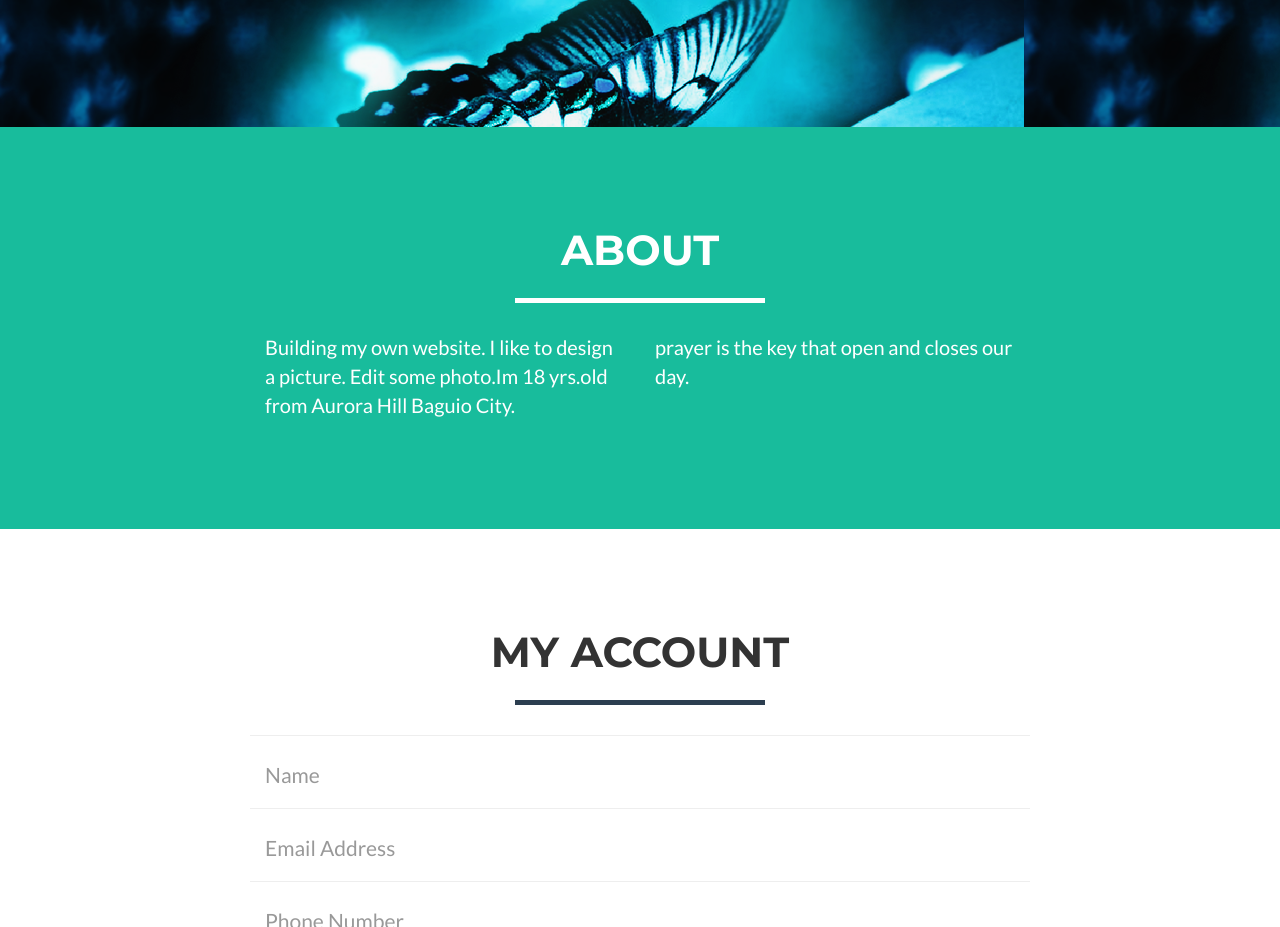
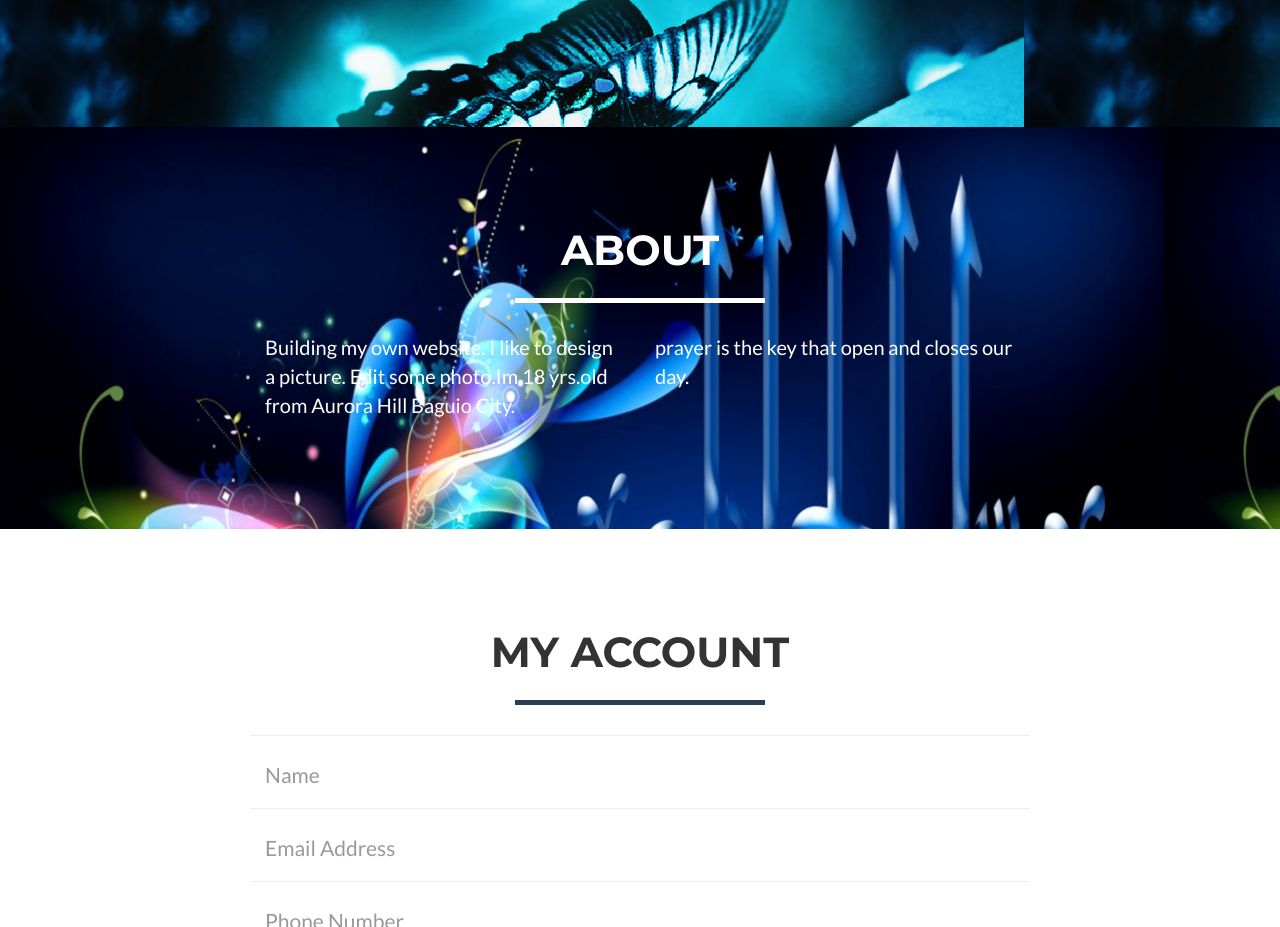
Before and after one commit to jellyrosetolosa/jellyrosetolosa.github.io, a website: page index.html in a window 1280 px wide. Shown: the part 1723-2650 px from the top of the page. Drawn offline with nearby package versions, Linux system fonts and the light colour scheme.

Commit message:
Update index.html

```diff
--- a/index.html
+++ b/index.html
@@ -180,7 +180,7 @@
     </section>
 
     <!-- About Section -->
-    <section class="success" id="about">
+    <section class="success" id="about" style="background-image: url('img/bismillah-3d-flower-wallpaper-hd-for-wallpaper-4678-wallpaper.jpg')">
         <div class="container">
             <div class="row">
                 <div class="col-lg-12 text-center">
```
